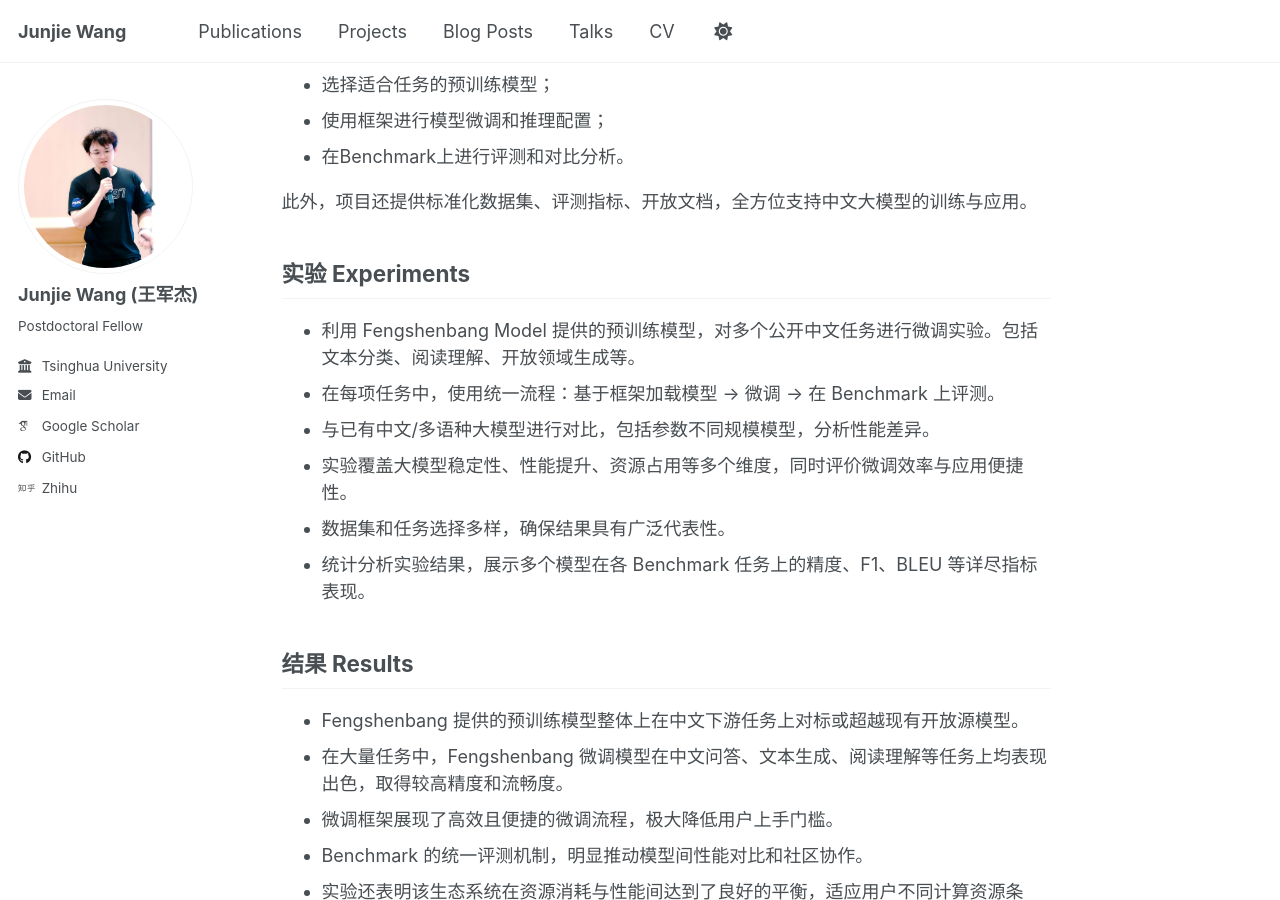
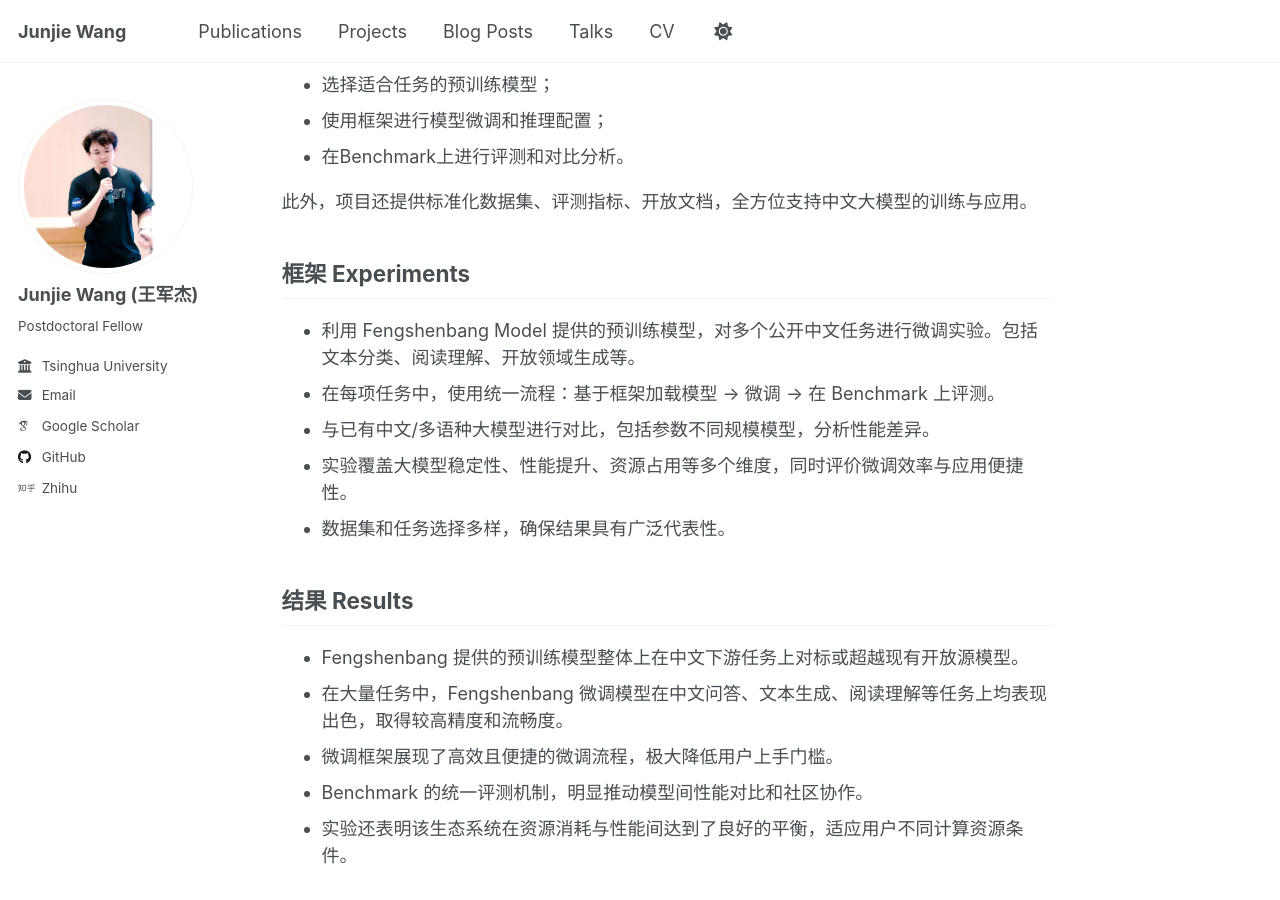
Before and after one commit to wangjunjie-ai/wangjunjie-ai.github.io, a Jekyll site: the page built from _publications/2022-09-07-fengshenbang.md, in a window 1280 px wide and 900 px high, scrolled down 1512 px. Built offline with Jekyll 4.4.1, drawn with Linux system fonts in a browser that asks for light colours; some web fonts are replaced.

Commit message:
Update 2022-09-07-fengshenbang.md

```diff
--- a/_publications/2022-09-07-fengshenbang.md
+++ b/_publications/2022-09-07-fengshenbang.md
@@ -42,13 +42,12 @@
 
 此外，项目还提供标准化数据集、评测指标、开放文档，全方位支持中文大模型的训练与应用。
 
-## 实验 Experiments
+## 框架 Experiments
 - 利用 Fengshenbang Model 提供的预训练模型，对多个公开中文任务进行微调实验。包括文本分类、阅读理解、开放领域生成等。
 - 在每项任务中，使用统一流程：基于框架加载模型 → 微调 → 在 Benchmark 上评测。
 - 与已有中文/多语种大模型进行对比，包括参数不同规模模型，分析性能差异。
 - 实验覆盖大模型稳定性、性能提升、资源占用等多个维度，同时评价微调效率与应用便捷性。
 - 数据集和任务选择多样，确保结果具有广泛代表性。
-- 统计分析实验结果，展示多个模型在各 Benchmark 任务上的精度、F1、BLEU 等详尽指标表现。
 
 ## 结果 Results
 - Fengshenbang 提供的预训练模型整体上在中文下游任务上对标或超越现有开放源模型。
```
